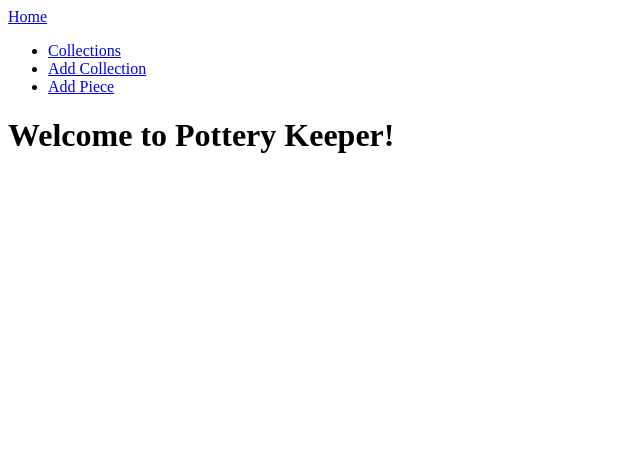
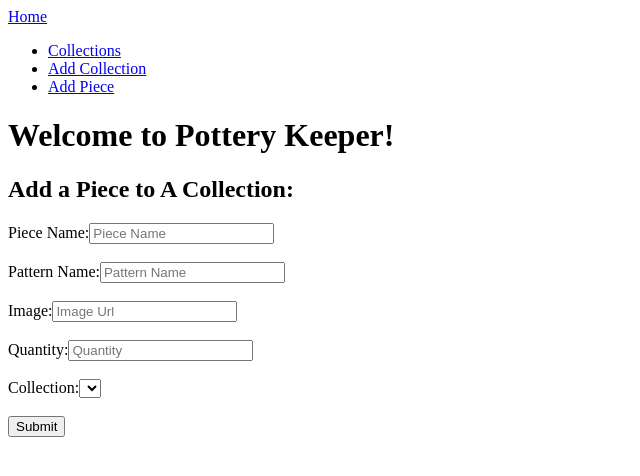
Before and after one commit to dani8439/pottery_keeper_frontend, a React (Create React App) app: page /pieces/new in a window 1280 px wide. Shown: the top 476 px of the page, without its empty margins (0-640 px from the left). Built offline with nearby package versions, Linux system fonts and the light colour scheme; no server answers.

Commit message:
building out AddPiece for separate route of pieces/new.

```diff
--- /dev/null
+++ b/src/components/AddPiece.js
@@ -0,0 +1,70 @@
+import React from 'react';
+import { connect } from 'react-redux';
+import { addPiece } from '../actions/addPiece'
+
+class AddPiece extends React.Component {
+
+    state = {
+        piece_name: '',
+        pattern_name: '',
+        quantity: '',
+        image_url: '',
+        collection_id: ''
+
+    }
+
+
+
+
+    handleChange = (event) => {
+        this.setState({
+            [event.target.name]: event.target.value
+        })
+
+    }
+
+    handleSubmit = (event) => {
+        event.preventDefault()
+        this.props.addPiece(this.state, this.props.collection.id)
+        this.setState({
+            piece_name: '',
+            pattern_name: '',
+            quantity: '',
+            image_url: '',
+            collection_id: ''
+        })
+
+    }
+
+    render() {
+        return (
+            <div>
+                <form onSubmit={this.handleSubmit}>
+                    <h2>Add a Piece to A Collection:</h2>
+                    <label>Piece Name:</label>
+                    <input type="text" placeholder="Piece Name" name="piece_name" value={this.state.piece_name} onChange={this.handleChange}/><br></br>
+                    <br></br>
+                    <label>Pattern Name:</label>
+                    <input type="text" placeholder="Pattern Name" name="pattern_name" value={this.state.pattern_name} onChange={this.handleChange}/><br></br>
+                    <br></br>
+                    <label>Image:</label>
+                    <input type="text" placeholder="Image Url" name="image_url" value={this.state.image_url} onChange={this.handleChange}/><br></br>
+                    <br></br>
+                    <label>Quantity:</label>
+                    <input type="text" placeholder="Quantity" name="quantity" value={this.state.quantity} onChange={this.handleChange}/><br></br>
+                    <br></br>
+                    <label>Collection:</label>
+                    <select placeholder="Collection" name="collection_id" value={this.state.collection_id} onChange={this.handleChange}>
+                        <option></option>
+                    </select><br></br>
+                    <br></br>
+                    <input type="submit"></input>
+                </form>
+            </div>
+        )
+    }
+}
+
+
+
+export default connect(null, { addPiece })(AddPiece);
--- a/src/containers/CollectionsContainer.js
+++ b/src/containers/CollectionsContainer.js
@@ -5,6 +5,7 @@ import { fetchCollections } from '../actions/fetchCollections'
 import CollectionInput from '../components/CollectionInput'
 import Collections from '../components/Collections'
 import Collection from '../components/Collection'
+import AddPiece from '../components/AddPiece'
 // import NavBar from '../components/NavBar'
 
 class CollectionsContainer extends React.Component {
@@ -21,6 +22,7 @@ class CollectionsContainer extends React.Component {
                 {/* <NavBar />  */}
                 <Switch>
                     <Route path='/collections/new' component={CollectionInput}/>
+                    <Route path='/pieces/new' component={AddPiece}/>
                     <Route path='/collections/:id' render={(routerProps) => <Collection {...routerProps} collections={this.props.collections} />}/>
                     <Route path='/collections' render={(routerProps) => <Collections {...routerProps} collections={this.props.collections} />}/>
                 </Switch>
```
